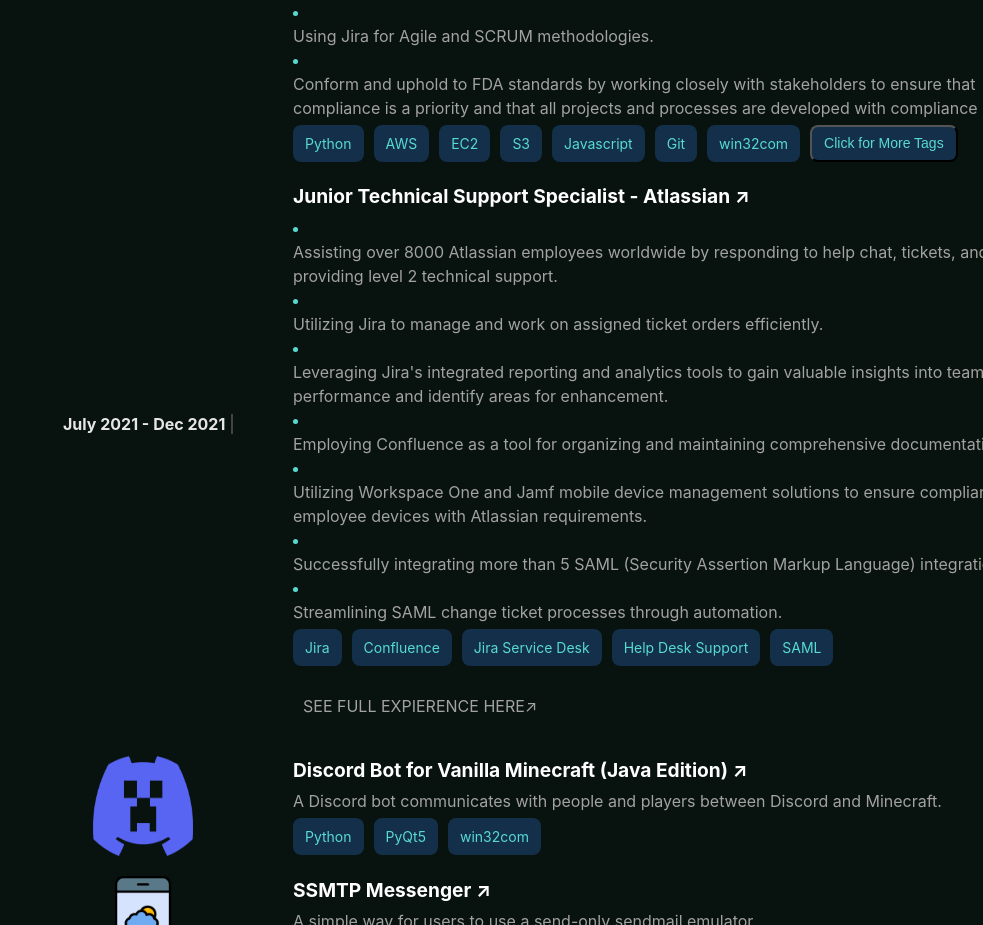
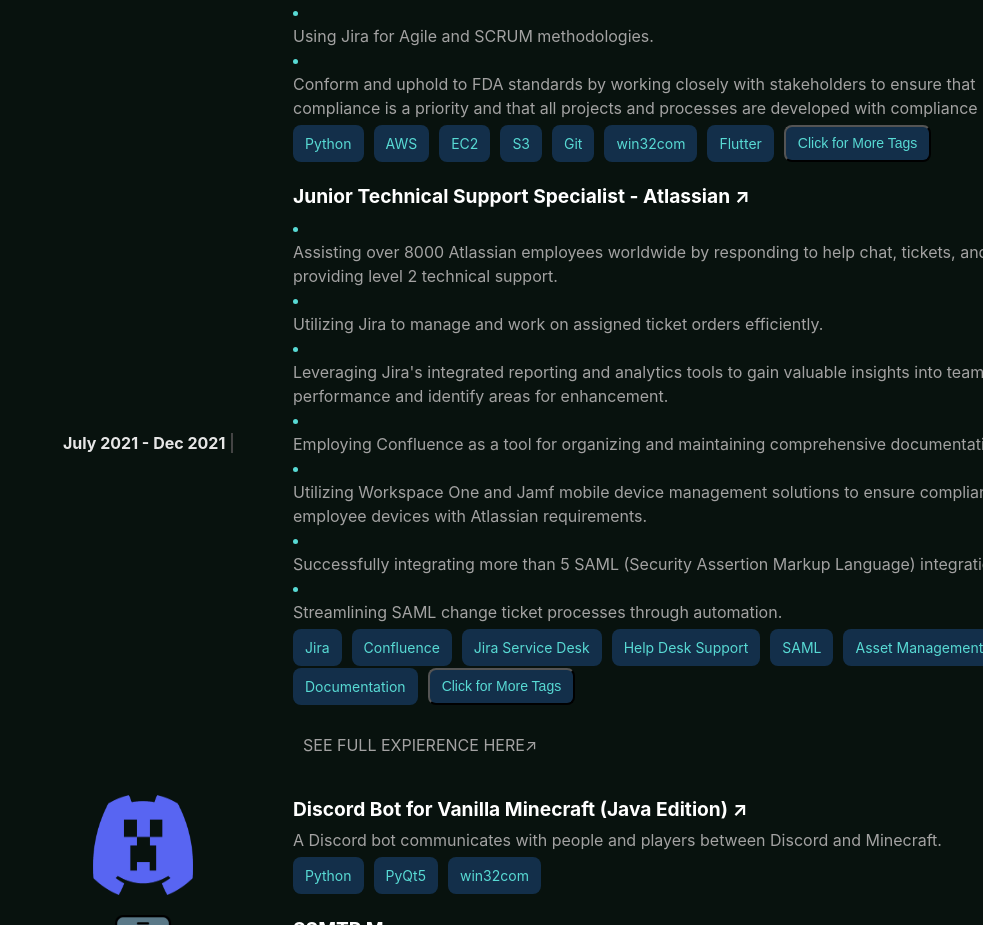
Before and after one commit to HerndonE/Portfolio-Website, a React (Create React App) app in the folder my-react-app/: page / in a window 1280 px wide. Shown: the part 1240-2165 px from the top of the page, without its empty margins (297-1280 px from the left). Built offline with nearby package versions, Linux system fonts and the light colour scheme.

Commit message:
[add] additional tags to projects and expierence.

```diff
--- a/my-react-app/src/App.js
+++ b/my-react-app/src/App.js
@@ -368,7 +368,6 @@
     <>
       <div className="app-container">
         <div className="sections-container">
-          <h2>Projects Page</h2>
           <div class="table-entry">
             <table style={tableStyle}>
               <thead>
--- a/my-react-app/src/components/Expierence/ExpierenceTagData.js
+++ b/my-react-app/src/components/Expierence/ExpierenceTagData.js
@@ -3,11 +3,14 @@
   "AWS",
   "EC2",
   "S3",
-  "Javascript",
   "Git",
   "win32com",
   "Flutter",
   "VBA",
+  "Javascript",
+  "HTML",
+  "CSS",
+  "Microsoft IIS",
   "Automation",
   "Quality",
   "Regulatory",
@@ -18,16 +21,29 @@
   "Jira Service Desk",
   "Help Desk Support",
   "SAML",
+  "Asset Management",
+  "Documentation",
+  "Customer Service",
 ];
 const RohnertParkTags = [
   "Documentation",
   "Customer Service",
   "Python",
+  "Workstation Imaging",
+  "Cisco IP Telephony/VoIP",
+  "Asset Management",
   "Networking",
   "Spiceworks",
   "Active Directory",
 ];
-const CSUMBTags = ["Avaya IP Telephony", "Networking", "Help Desk Support"];
+const CSUMBTags = [
+  "Avaya IP Telephony",
+  "Networking",
+  "Help Desk Support",
+  "Asset Management",
+  "Documentation",
+  "Customer Service",
+];
 const ExperienceTagContainer = [
   MightyOakMedicalTags,
   AtlassianTags,
--- a/my-react-app/src/components/Projects/ProjectTagData.js
+++ b/my-react-app/src/components/Projects/ProjectTagData.js
@@ -1,5 +1,5 @@
 const MineCraftBot = ["Python", "PyQt5", "win32com"];
-const D2PServerUpdate = ["html", "paintball2", "documentation"];
+const D2PServerUpdate = ["HTML", "paintball2", "documentation"];
 const MacroPad = ["Python", "circuitpython", "macropad", "media", "capture"];
 const BZCCEditor = ["Python", "Steam", "Battlezone"];
 const RosterBorad = ["Python", "Slack"];
@@ -8,7 +8,7 @@
 const BZCCLostMissions = ["Lua", "AIP", "BZN", "Battlezone"];
 const GortBot = ["JavaScript", "Discord", "API", "Heroku", "SQL"];
 const GonzalesApp = ["Java", "Android"];
-const BZCCColorSelector = ["Lua", "Battlezone", "Steam"];
+const BZCCColorSelector = ["Lua", "Battlezone", "Steam", "BZN"];
 
 const ProjectTagContainer = [
   MineCraftBot,
```
